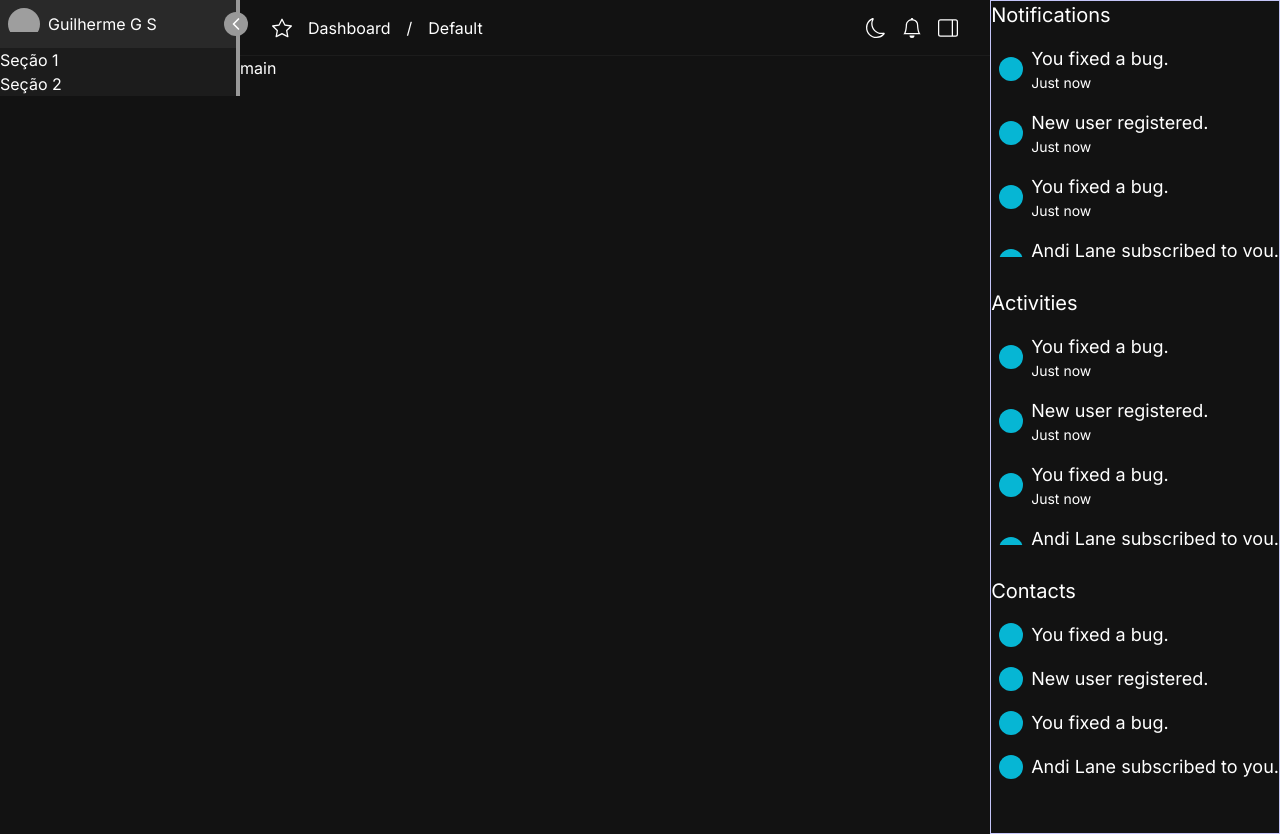
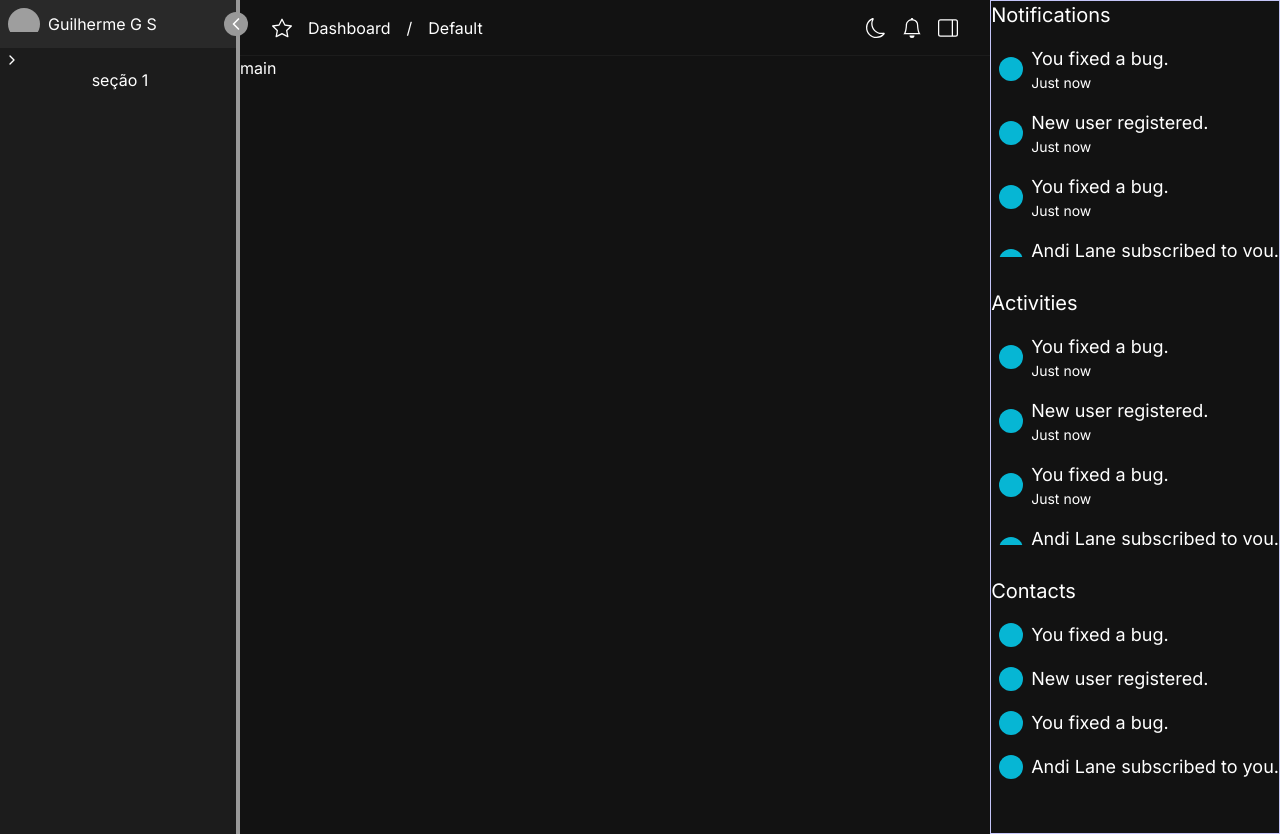
Before and after one commit to OnlyIZI/ecommerce-front, a Next.js app: page /admin/dashboard in a window 1280 px wide. Built offline with nearby package versions, Linux system fonts and the light colour scheme; grey boxes are pictures that could not be loaded.

Commit message:
feat: new features for aside Menu

```diff
--- a/package.json
+++ b/package.json
@@ -11,6 +11,7 @@
     "build-storybook": "storybook build"
   },
   "dependencies": {
+    "@radix-ui/react-slot": "^1.0.2",
     "axios": "^1.6.7",
     "class-variance-authority": "^0.7.0",
     "clsx": "^2.1.0",
--- a/src/app/admin/_components/asideMenu/index.tsx
+++ b/src/app/admin/_components/asideMenu/index.tsx
@@ -8,6 +8,7 @@ import { cn } from "@/lib/utils"
 // icons
 import { LuChevronLeft } from "react-icons/lu"
 import { UserAvatar } from "@/app/admin/_components/asideMenu/_components/userAvatar"
+import { Accordion } from "@/components/accordion"
 
 export const AsideMenu = () => {
     const isMobile = UseMediaQuery("(max-width: 768px")
@@ -29,11 +30,10 @@ export const AsideMenu = () => {
     }
 
     return (
-        <>
         <aside
             ref={sidebarRef}
             className={cn(
-                    "group/aside relative flex h-full w-60 flex-col bg-background transition-all duration-300 ease-in-out",
+                "group/aside relative flex w-60 flex-col bg-background transition-all duration-300 ease-in-out",
                 isMobile && "w-0"
             )}
         >
@@ -47,21 +47,17 @@ export const AsideMenu = () => {
             >
                 <LuChevronLeft
                     role="button"
-                        className={cn(
-                            "h-6 w-6 p-0.5",
-                            isCollapse && "rotate-180"
-                        )}
+                    className={cn("h-6 w-6 p-0.5", isCollapse && "rotate-180")}
                 />
             </div>
             {/* sidebar border */}
             <div className="absolute right-0 top-0 h-full w-0.5 bg-border group-hover/aside:w-1" />
             <UserAvatar />
-                <section>
-                    {/* #TODO adicionar componente de seções */}
-                    <div>Seção 1</div>
-                    <div>Seção 2</div>
+            <section className="p-1">
+                <Accordion.Root>
+                    <Accordion.Item label="seção 1" />
+                </Accordion.Root>
             </section>
         </aside>
-        </>
     )
 }
--- a/src/app/admin/layout.tsx
+++ b/src/app/admin/layout.tsx
@@ -15,7 +15,7 @@ export default function AdminLayout({
                 <HeaderAdmin />
                 <main>{children}</main>
             </div>
-            <aside className="border-primary-default border">
+            <aside className="border border-primary-default">
                 <AsideActivity />
             </aside>
         </div>
--- /dev/null
+++ b/src/components/accordion/accordionItem.tsx
@@ -0,0 +1,13 @@
+import { HTMLAttributes } from "react"
+
+interface IAccordionItem extends HTMLAttributes<HTMLDivElement> {
+    label: string
+}
+
+export const AccordionItem = ({ label, ...props }: IAccordionItem) => {
+    return (
+        <div className="flex items-center justify-center" {...props}>
+            {label}
+        </div>
+    )
+}
--- /dev/null
+++ b/src/components/accordion/accordionRoot.tsx
@@ -0,0 +1,20 @@
+import { LuChevronRight } from "react-icons/lu"
+
+interface IAccordion {
+    children?: React.ReactNode
+    icon?: React.ReactNode
+    label?: string
+}
+
+export const AccordionRoot = ({ children, label, icon }: IAccordion) => {
+    return (
+        <div className="flex w-full flex-col">
+            <div className="flex items-center gap-1">
+                <LuChevronRight className="h-4 w-4" />
+                {icon}
+                <h3>{label}</h3>
+            </div>
+            <div>{children}</div>
+        </div>
+    )
+}
--- /dev/null
+++ b/src/components/accordion/index.ts
@@ -0,0 +1,7 @@
+import { AccordionItem } from "@/components/accordion/accordionItem"
+import { AccordionRoot } from "@/components/accordion/accordionRoot"
+
+export const Accordion = {
+    Root: AccordionRoot,
+    Item: AccordionItem,
+}
```
Also changed, not shown: 1 other file (tests, documents, lock files or other folders). Lines whose indentation alone changed are shown as unchanged.
